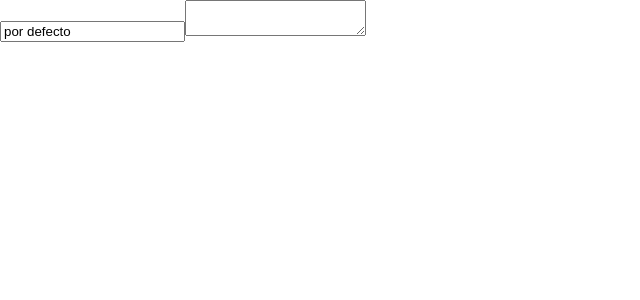
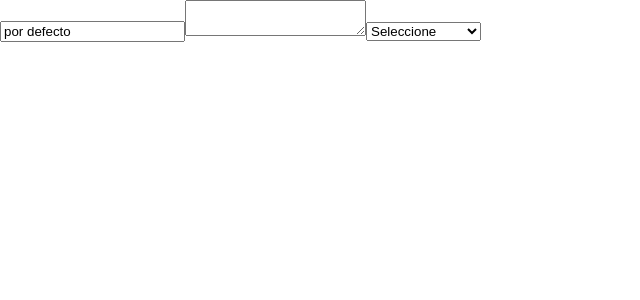
Before and after one commit to mercado-carlos/react-guia-definitiva-holamundo, a React (Vite) app: page / in a window 1280 px wide. Shown: the top 300 px of the page, without its empty margins (0-640 px from the left). Built offline with nearby package versions, Linux system fonts and the light colour scheme.

Commit message:
Etiqueta select

```diff
--- a/src/App.tsx
+++ b/src/App.tsx
@@ -1,7 +1,11 @@
 import React, { useState } from 'react';
 
 const App = () => {
-    const [value, setValue] = useState({ normal: 'por defecto', texto: '' });
+    const [value, setValue] = useState({
+        normal: 'por defecto',
+        texto: '',
+        select: '',
+    });
 
     const handleChange = (e: any) => {
         setValue((state) => ({
@@ -24,6 +28,13 @@
                 value={value.texto}
                 onChange={handleChange}
             />
+
+            <select value={value.select} name="select" onChange={handleChange}>
+                <option value="">Seleccione</option>
+                <option value="chanchofeliz">Chancho feliz</option>
+                <option value="chanchitofeliz">Chanchito feliz</option>
+                <option value="chanchitotriste">Chanchito triste</option>
+            </select>
         </div>
     );
 };
```
